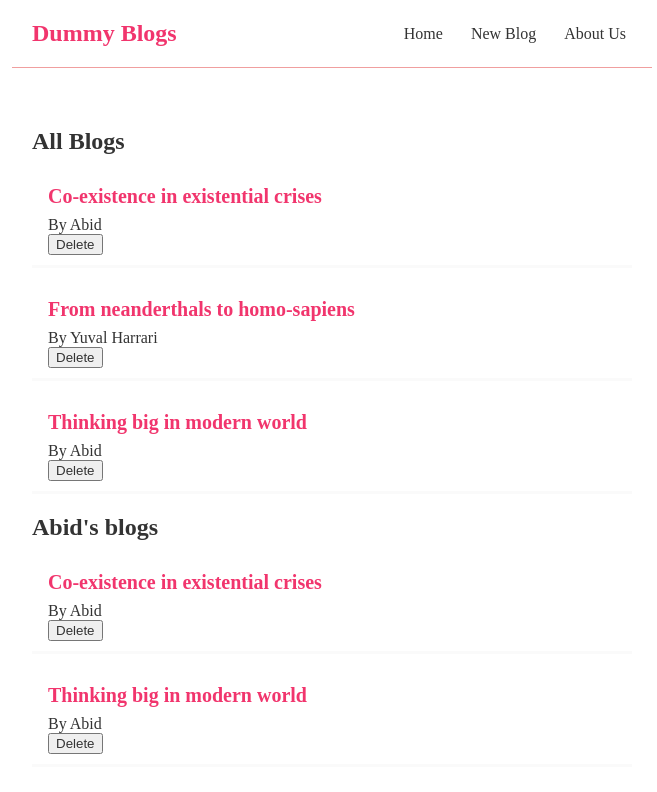
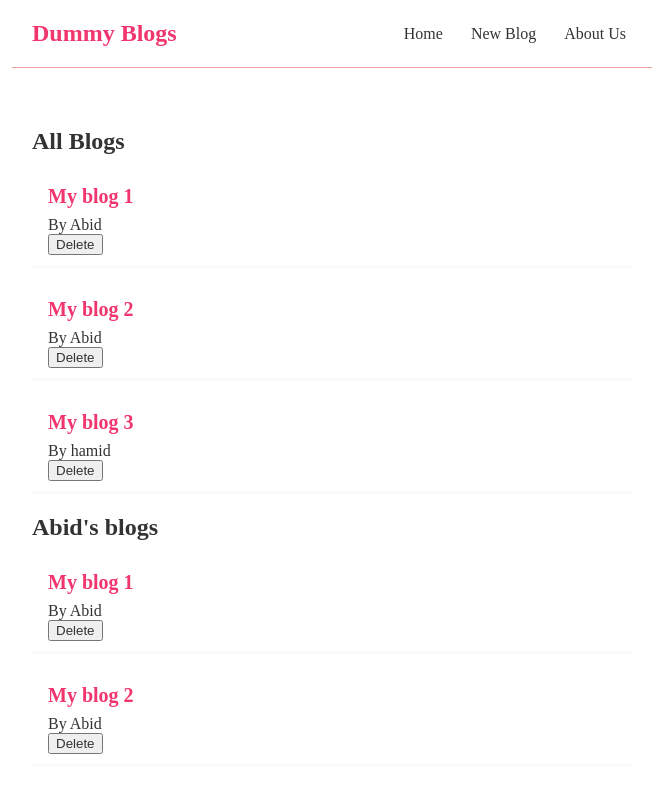
Before and after one commit to AbidRehman994/Blog-App, a React (Vite) app in the folder my-react-app/: page / in a window 1280 px wide. Shown: the top 792 px of the page, without its empty margins (308-965 px from the left). Built offline with nearby package versions, Linux system fonts and the light colour scheme; data requests are answered from the project's data file.

Commit message:
feat: loading while fetching data

```diff
--- a/my-react-app/data/db.json
+++ b/my-react-app/data/db.json
@@ -3,14 +3,20 @@
         {
             "title":"My blog 1",
             "body":" lorem ipsum lorem ipsumlorem ipsum lorem ipsum",
-            "author":"abid",
+            "author":"Abid",
             "id":1
 
         },
         {
-             "title":"My blog 1",
+             "title":"My blog 2",
             "body":" lorem ipsum lorem ipsumlorem ipsum lorem ipsum",
-            "author":"abid",
+            "author":"Abid",
+            "id":1
+        },
+        {
+             "title":"My blog 3",
+            "body":" lorem ipsum lorem ipsumlorem ipsum lorem ipsum",
+            "author":"hamid",
             "id":1
         }
     ]
--- a/my-react-app/src/Home.jsx
+++ b/my-react-app/src/Home.jsx
@@ -1,24 +1,34 @@
 import {useEffect, useState} from 'react';
 import BlogList from './BlogList';
+
 //Home function declaration
 const Home=()=>{
-  const[blogs,setBlogs]=useState([
-    {title:'Co-existence in existential crises',body:'the time we started',author:'Abid',id:1},
-    {title:'From neanderthals to homo-sapiens',body:'foragers were made',author:'Yuval Harrari',id:2},
-    {title:'Thinking big in modern world',body:'the human machine,brains',author:'Abid',id:3},
-  ]);
+  const[blogs,setBlogs]=useState(null);
+  const[isPending,setisPending]=useState(true);
+
   const handleDelete=(id)=>{
     const newBlogs=blogs.filter(blog=>blog.id!== id);
     setBlogs(newBlogs);
   }
+
   useEffect(()=>{
-  console.log("running")
+  fetch('http://localhost:8000/blogs')
+  .then(res=>{
+    return res.json()
+  })
+  .then(data=>{
+    console.log(data)
+    setBlogs(data)
+    setisPending(false);
+  })
   },[]);
+
   return(
     <div className="home">
-    <BlogList blogs={blogs} title="All Blogs" handleDelete={handleDelete}/>
+      {isPending && <div>Loading...</div>}
+   {blogs && <BlogList blogs={blogs} title="All Blogs" handleDelete={handleDelete}/>}
     {/*filtering*/}
-    <BlogList blogs={blogs.filter((blog)=>blog.author==='Abid')} title="Abid's blogs"/>
+    {blogs && <BlogList blogs={blogs.filter((blog)=>blog.author==='Abid')} title="Abid's blogs"/>  }
 
     </div>
   )
```
